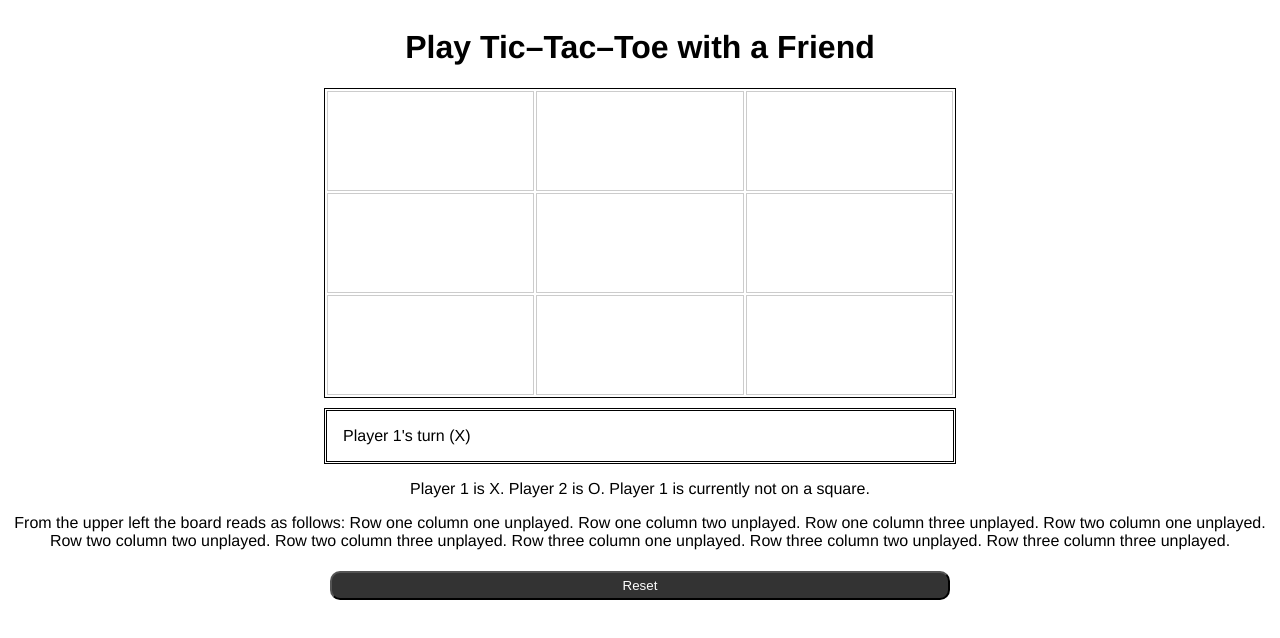
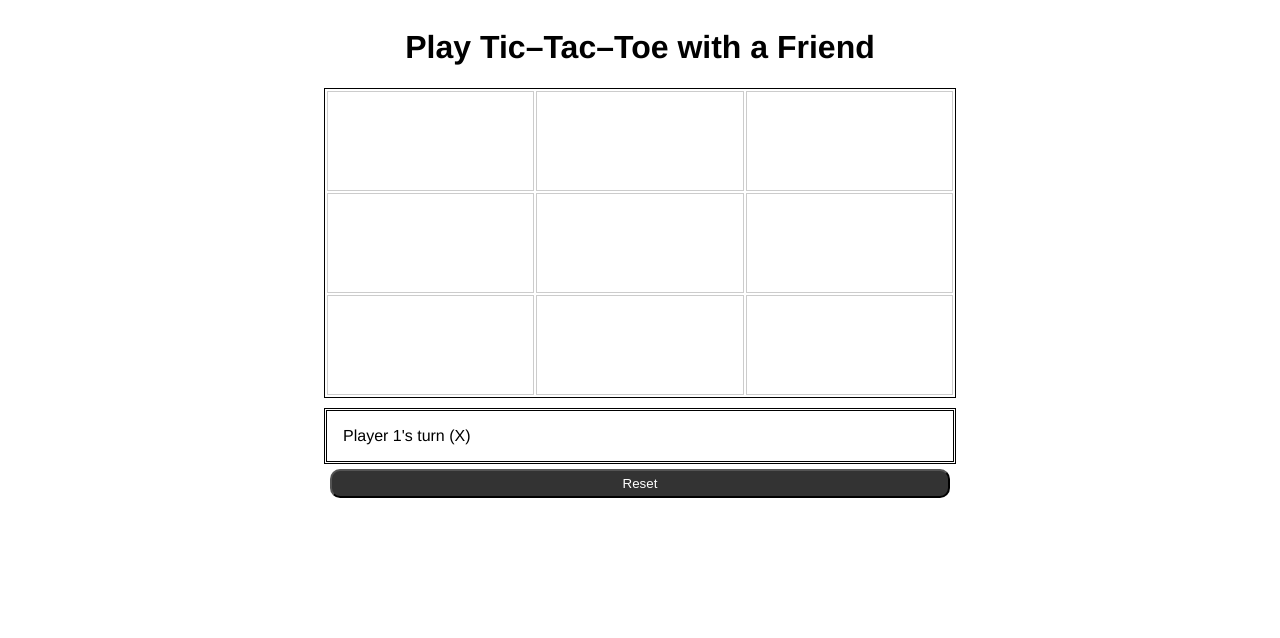
Before and after one commit to jpdevries/tic-tac-toe, a plain HTML site: page index.html in a window 1280 px wide. Drawn offline with nearby package versions, Linux system fonts and the light colour scheme.

Commit message:
Hiding game-reads

```diff
--- a/index.html
+++ b/index.html
@@ -67,7 +67,7 @@
 			</table>
 			<footer id="console">
 				<div class="messages"><p>Player 1's turn (X)</p></div>
-				<aside id="game-reads" data-style="display:none">
+				<aside id="game-reads" style="display:none">
 					<p>
 						<span>Player 1 is X. Player 2 is O. </span>
 						<span class="whos-turn">Player 1</span> is currently <span class="current-square">not on a square</span>.
```
